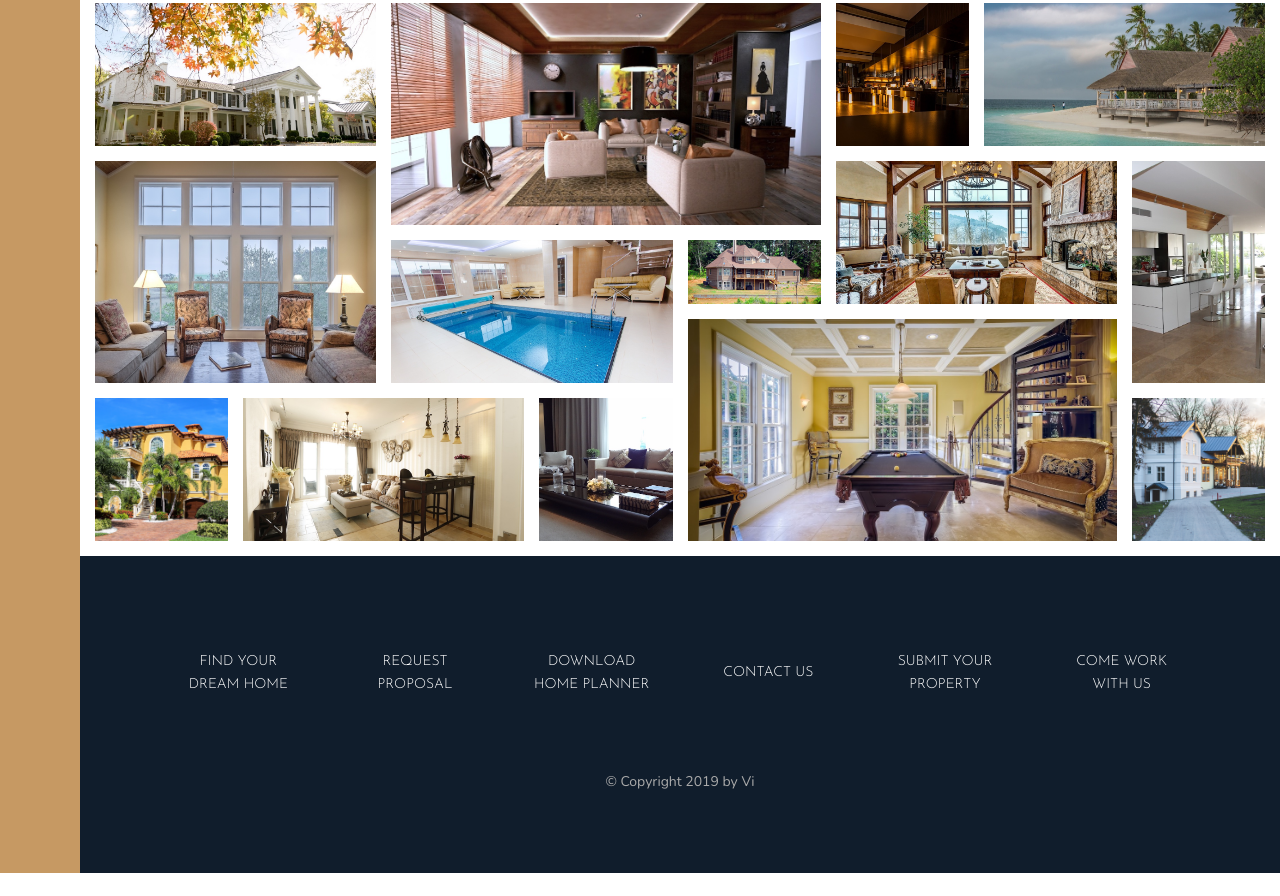
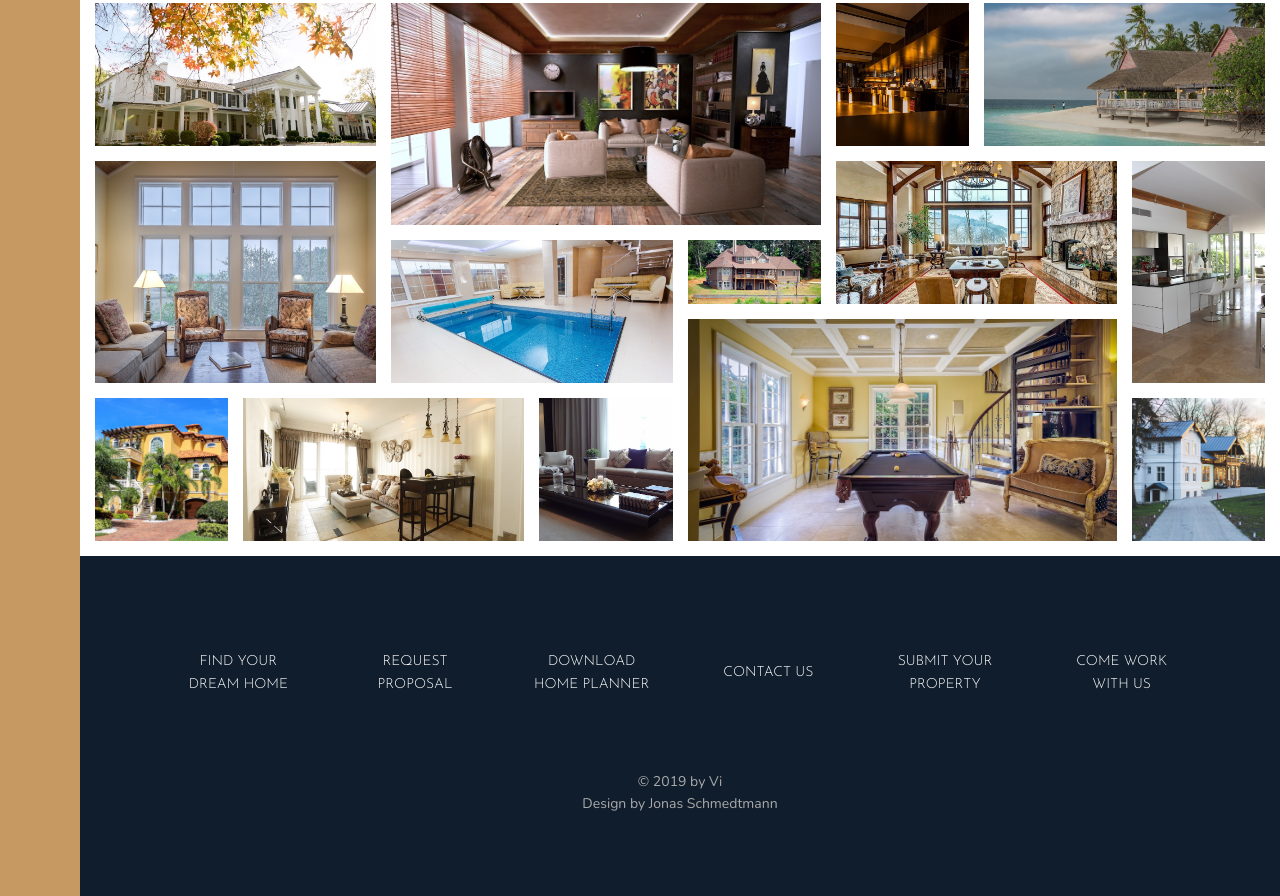
Before and after one commit to vidban/Nexter-clone, a website built with webpack: page src/client/views/index.html in a window 1280 px wide. Shown: the part 3164-4060 px from the top of the page. Before the commit the page ends 4037 px from the top, so only its background shows below. Built offline with nearby package versions, Linux system fonts and the light colour scheme; files whose address does not match are found by name.

Commit message:
Added contributions

```diff
--- a/src/client/views/index.html
+++ b/src/client/views/index.html
@@ -391,7 +391,9 @@
         </li>
       </ul>
       <p class="copyright">
-        &copy; Copyright 2019 by Vi
+        &copy; 2019 by Vi
+        <br />
+        Design by Jonas Schmedtmann
       </p>
     </footer>
   </body>
```
